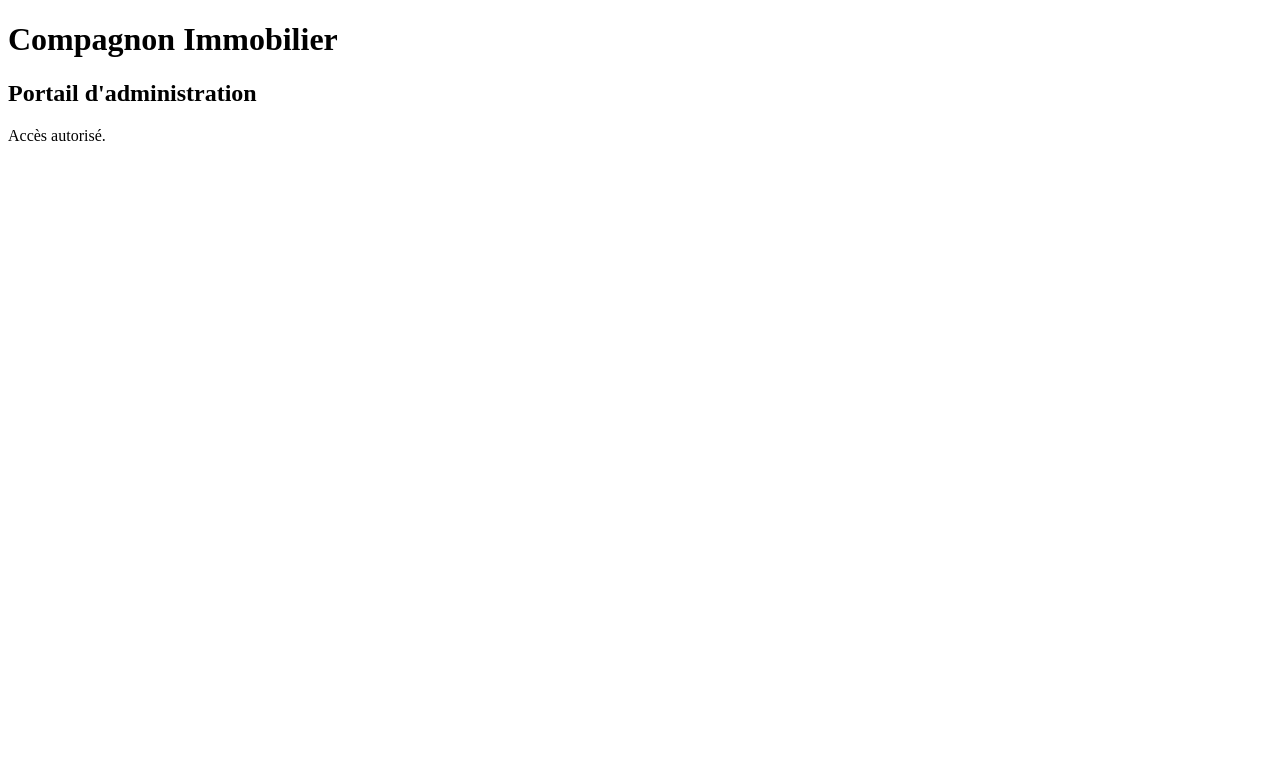
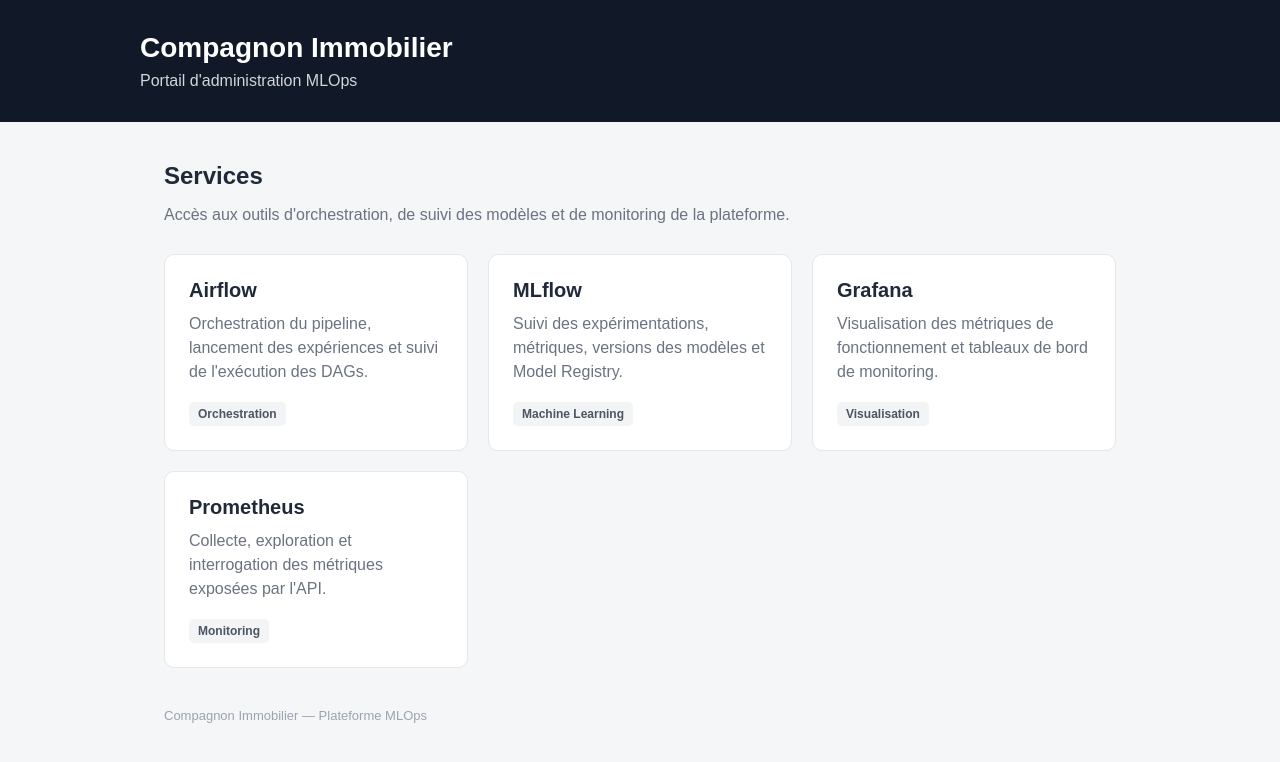
Before and after one commit to standemdem/compagnon-immobilier-mlops, a plain HTML site: page nginx/control/index.html in a window 1280 px wide. Drawn offline with Linux system fonts and the light colour scheme.

Commit message:
ajout page de gestion administrative

```diff
--- a/nginx/control/index.html
+++ b/nginx/control/index.html
@@ -2,12 +2,180 @@
 <html lang="fr">
 <head>
     <meta charset="UTF-8">
-    <title>Compagnon Immobilier - Control</title>
+    <meta name="viewport" content="width=device-width, initial-scale=1.0">
+
+    <title>Compagnon Immobilier - Administration</title>
+
+    <style>
+        * {
+            box-sizing: border-box;
+        }
+
+        body {
+            margin: 0;
+            min-height: 100vh;
+            font-family: Arial, sans-serif;
+            background: #f4f6f8;
+            color: #1f2937;
+        }
+
+        header {
+            background: #111827;
+            color: white;
+            padding: 32px 24px;
+        }
+
+        header div {
+            max-width: 1000px;
+            margin: auto;
+        }
+
+        header h1 {
+            margin: 0 0 8px;
+            font-size: 28px;
+        }
+
+        header p {
+            margin: 0;
+            color: #d1d5db;
+        }
+
+        main {
+            max-width: 1000px;
+            margin: 40px auto;
+            padding: 0 24px;
+        }
+
+        .intro {
+            margin-bottom: 30px;
+        }
+
+        .intro h2 {
+            margin-bottom: 8px;
+        }
+
+        .intro p {
+            color: #6b7280;
+        }
+
+        .services {
+            display: grid;
+            grid-template-columns: repeat(auto-fit, minmax(300px, 1fr));
+            gap: 20px;
+        }
+
+        .card {
+            display: block;
+            padding: 24px;
+            background: white;
+            border: 1px solid #e5e7eb;
+            border-radius: 10px;
+            text-decoration: none;
+            color: inherit;
+            transition: transform 0.15s ease, box-shadow 0.15s ease;
+        }
+
+        .card:hover {
+            transform: translateY(-2px);
+            box-shadow: 0 8px 20px rgba(0, 0, 0, 0.08);
+        }
+
+        .card h3 {
+            margin: 0 0 10px;
+            font-size: 20px;
+        }
+
+        .card p {
+            margin: 0;
+            color: #6b7280;
+            line-height: 1.5;
+        }
+
+        .tag {
+            display: inline-block;
+            margin-top: 18px;
+            padding: 5px 9px;
+            border-radius: 5px;
+            background: #f3f4f6;
+            color: #4b5563;
+            font-size: 12px;
+            font-weight: bold;
+        }
+
+        footer {
+            max-width: 1000px;
+            margin: 40px auto;
+            padding: 0 24px 30px;
+            color: #9ca3af;
+            font-size: 13px;
+        }
+    </style>
 </head>
+
 <body>
-    <h1>Compagnon Immobilier</h1>
-    <h2>Portail d'administration</h2>
 
-    <p>Accès autorisé.</p>
+<header>
+    <div>
+        <h1>Compagnon Immobilier</h1>
+        <p>Portail d'administration MLOps</p>
+    </div>
+</header>
+
+<main>
+
+    <section class="intro">
+        <h2>Services</h2>
+        <p>
+            Accès aux outils d'orchestration, de suivi des modèles
+            et de monitoring de la plateforme.
+        </p>
+    </section>
+
+    <section class="services">
+
+        <a class="card" href="/control/airflow/" target="_blank">
+            <h3>Airflow</h3>
+            <p>
+                Orchestration du pipeline, lancement des expériences
+                et suivi de l'exécution des DAGs.
+            </p>
+            <span class="tag">Orchestration</span>
+        </a>
+
+        <a class="card" href="/control/mlflow/" target="_blank">
+            <h3>MLflow</h3>
+            <p>
+                Suivi des expérimentations, métriques,
+                versions des modèles et Model Registry.
+            </p>
+            <span class="tag">Machine Learning</span>
+        </a>
+
+        <a class="card" href="/control/grafana/" target="_blank">
+            <h3>Grafana</h3>
+            <p>
+                Visualisation des métriques de fonctionnement
+                et tableaux de bord de monitoring.
+            </p>
+            <span class="tag">Visualisation</span>
+        </a>
+
+        <a class="card" href="/control/prometheus/" target="_blank">
+            <h3>Prometheus</h3>
+            <p>
+                Collecte, exploration et interrogation
+                des métriques exposées par l'API.
+            </p>
+            <span class="tag">Monitoring</span>
+        </a>
+
+    </section>
+
+</main>
+
+<footer>
+    Compagnon Immobilier — Plateforme MLOps
+</footer>
+
 </body>
 </html>
```
